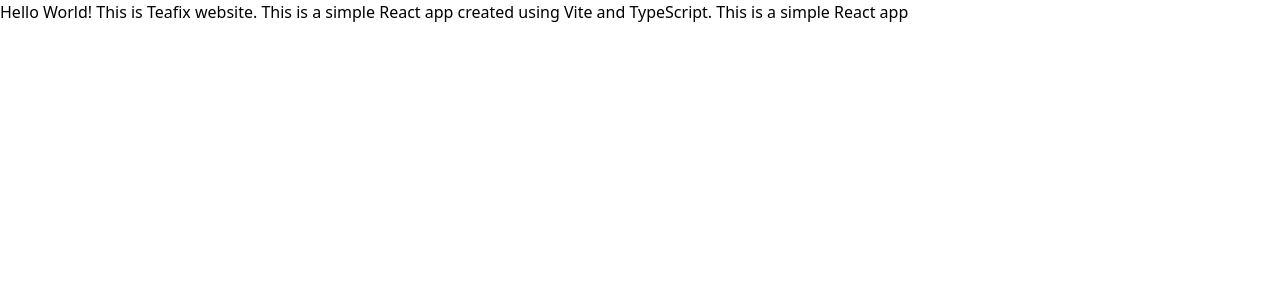
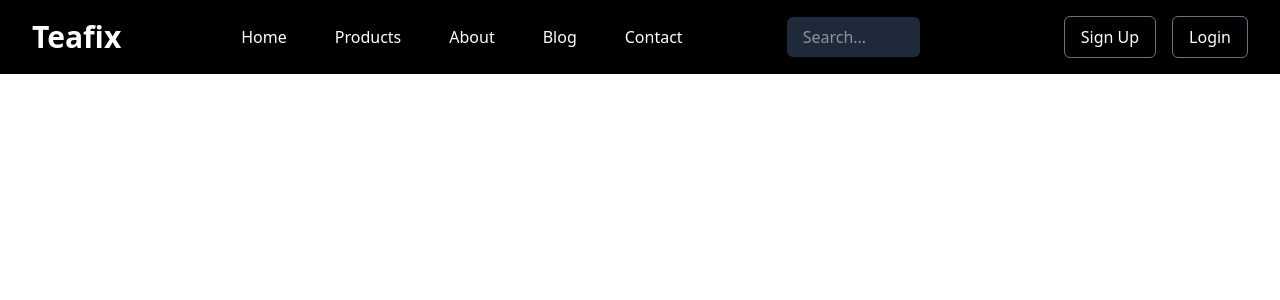
Before and after one commit to TylerP2405/Teafix-Website, a React (Vite) app: page / in a window 1280 px wide. Shown: the top 300 px of the page. Built offline with nearby package versions, Linux system fonts and the light colour scheme.

Commit message:
Created navbar component

```diff
--- a/src/App.tsx
+++ b/src/App.tsx
@@ -1,13 +1,9 @@
 import React from "react";
+import Navbar from "./components/Navbar";
 
 const App = () => {
   return (
-    <div>
-      <h1>
-        Hello World! This is Teafix website. This is a simple React app
-        created using Vite and TypeScript. This is a simple React app
-      </h1>
-    </div>
+    <Navbar/>
   )
 }
 export default App;
--- /dev/null
+++ b/src/components/Navbar.tsx
@@ -0,0 +1,31 @@
+const Navbar = () => {
+    return (
+        <nav className="flex justify-between items-center px-8 py-4 bg-black text-white">
+            <div className="text-3xl font-semibold cursor-pointer hover:text-gray-500 transition">Teafix</div>
+
+            <div className="flex items-center gap-12 pr-20 pl-30">
+                <a href="#">Home</a>
+                <a href="#">Products</a>
+                <a href="#">About</a>
+                <a href="#">Blog</a>
+                <a href="#">Contact</a>
+            </div>
+
+            <div className="flex items-center flex-1 gap-8 px-6">
+                <input
+                    type="text"
+                    placeholder="Search..."
+                    className="w-full bg-gray-800 px-4 py-2 rounded-md focus:outline-none"/>
+            </div>
+
+            <div className="flex gap-4 pl-30">
+                <button className="px-4 py-2 rounded-md border border-gray-500 hover:bg-gray-800">Sign Up</button>
+                <button className="px-4 py-2 rounded-md border border-gray-500 hover:bg-gray-800">Login</button>
+            </div>
+        </nav>
+    )
+}
+
+export default Navbar;
+// This code defines a functional component called Navbar using React.
+// The component returns a navigation bar with a black background and white text.
--- a/vite.config.ts
+++ b/vite.config.ts
@@ -1,4 +1,4 @@
-import { defineConfig } from 'vite'
+import { defineConfig } from 'vitest/config'
 import react from '@vitejs/plugin-react'
 import tailwindcss from '@tailwindcss/vite'
 
@@ -8,4 +8,8 @@
   [react(),
     tailwindcss(),
   ],
+  test: {
+    globals: true,
+    environment: 'jsdom',
+  },
 })
```
Also changed, not shown: package.json (+6 -1 lines), 1 other file (tests, documents, lock files or other folders).
